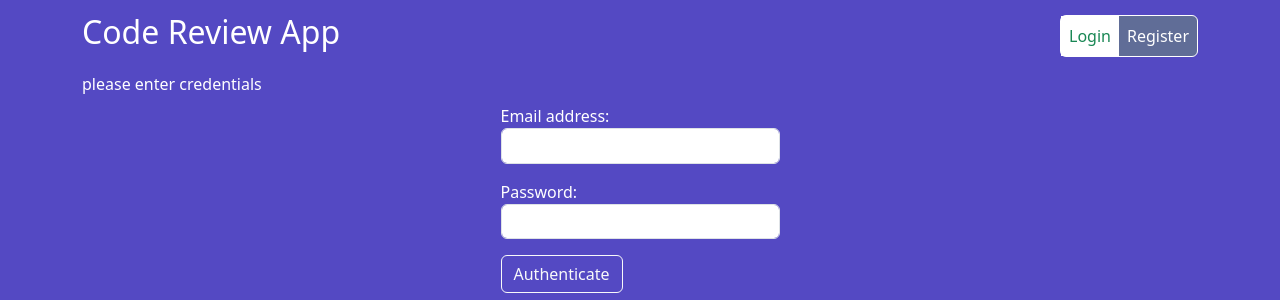
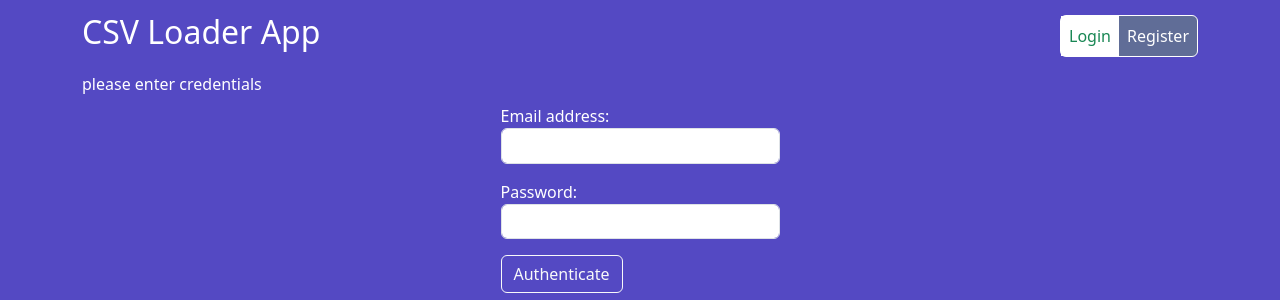
Before and after one commit to valed-dm/creview, a Django app: page / in a window 1280 px wide. Shown: the top 300 px of the page. Run offline with Django 4.2, Linux system fonts and the light colour scheme; some libraries are stand-ins or nearby versions.

Commit message:
CSV Loader App added as app title

```diff
--- a/templates/creview/components/app_menu.html
+++ b/templates/creview/components/app_menu.html
@@ -1,7 +1,7 @@
 <nav class="navbar navbar-expand-sm">
     <div class="container-fluid justify-content-between px-0">
         <div class="navbar-brand">
-            <h1>Code Review App</h1>
+            <h1>CSV Loader App</h1>
         </div>
         <div class="bg border border-white rounded">
             <button class="navbar-toggler" type="button" data-bs-toggle="collapse"
```
